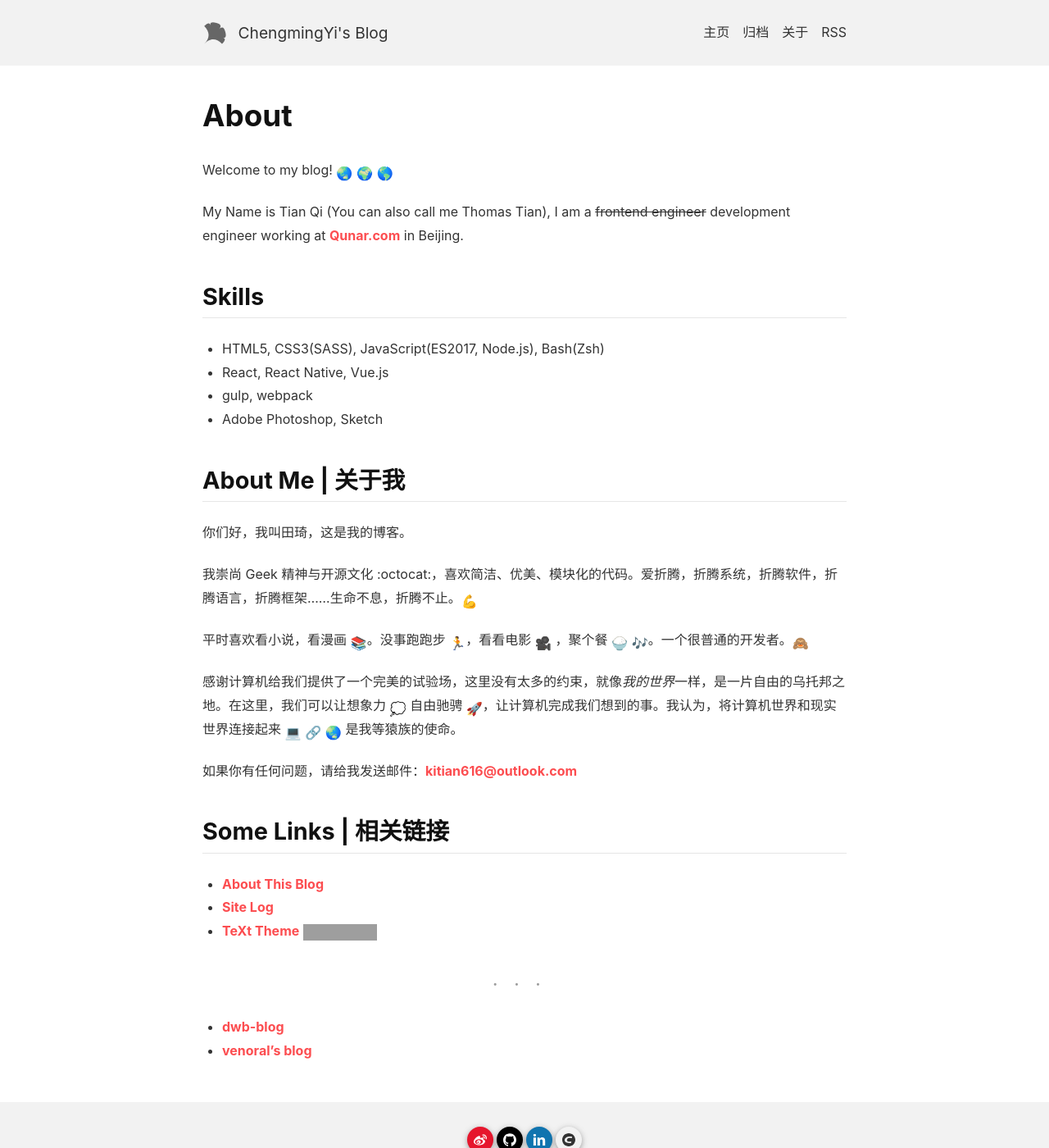
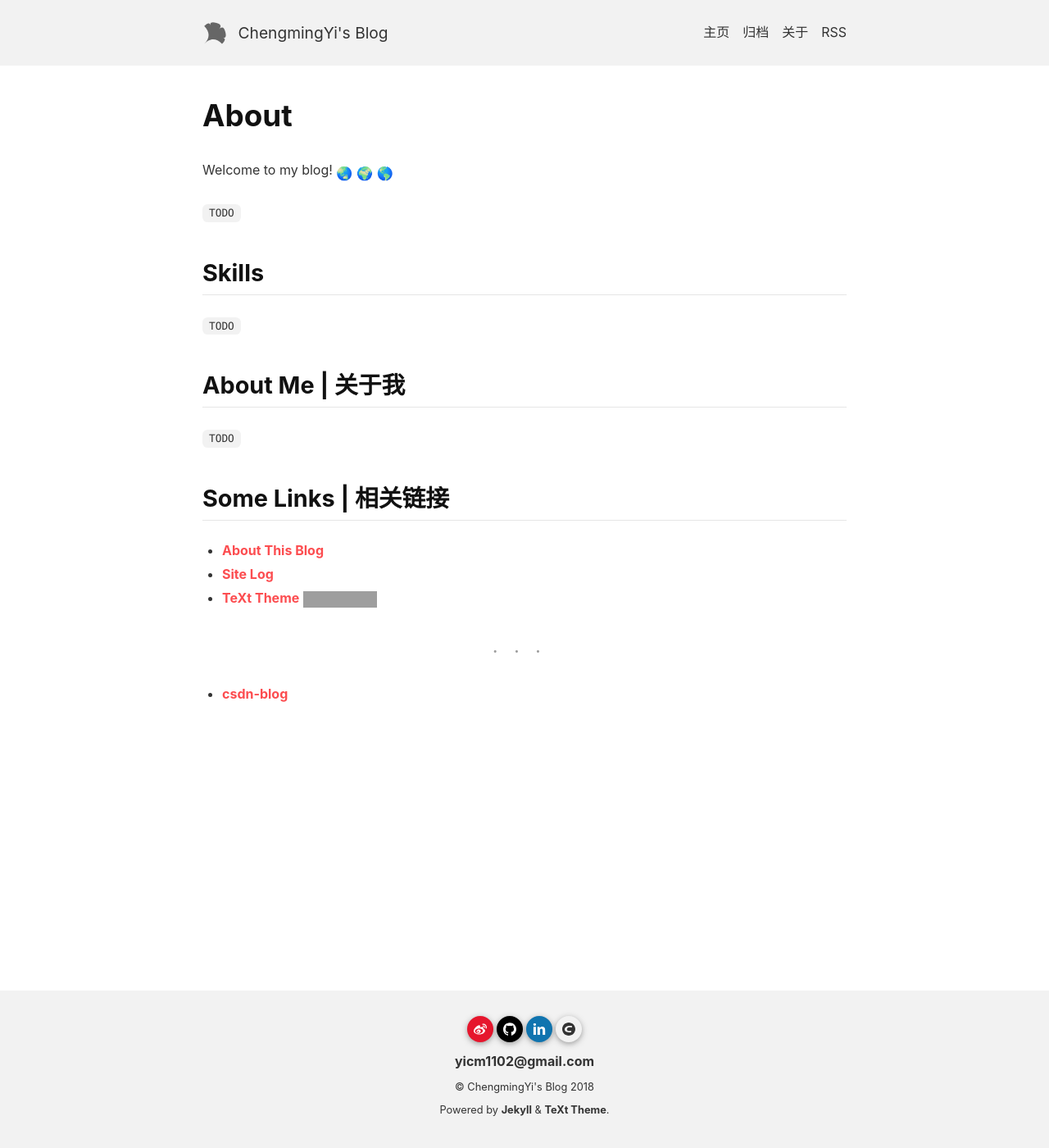
Before and after one commit to yicm/yicm.github.io, a Jekyll site: the page built from blog/about.md, in a window 1280 px wide and 1400 px high. Shown: the whole window at 82% size. Built offline with Jekyll 4.4.1, drawn with Linux system fonts in a browser that asks for light colours; nearby versions of some CDN libraries; emoji names are drawn with the system emoji font; comment, search, counter and statistics services are not loaded; grey boxes are pictures that could not be loaded.

Commit message:
Update 'about me'

```diff
--- a/blog/about.md
+++ b/blog/about.md
@@ -5,39 +5,26 @@ key: page-about
 ---
 Welcome to my blog! :earth_asia: :earth_africa: :earth_americas:
 
-My Name is Tian Qi (You can also call me Thomas Tian), I am a ~~frontend engineer~~ development engineer working at [Qunar.com](https://www.qunar.com) in Beijing.
+`TODO`
 
 ## Skills
 
-- HTML5, CSS3(SASS), JavaScript(ES2017, Node.js), Bash(Zsh)
-- React, React Native, Vue.js
-- gulp, webpack
-- Adobe Photoshop, Sketch
+`TODO`
 
 <!--more-->
 
 ## About Me | 关于我
 
-你们好，我叫田琦，这是我的博客。
-
-我崇尚 Geek 精神与开源文化 :octocat:，喜欢简洁、优美、模块化的代码。爱折腾，折腾系统，折腾软件，折腾语言，折腾框架……生命不息，折腾不止。:muscle:
-
-平时喜欢看小说，看漫画 :books:。没事跑跑步 :runner:，看看电影 :movie_camera: ，聚个餐 :rice: :notes:。一个很普通的开发者。:see_no_evil:
-
-感谢计算机给我们提供了一个完美的试验场，这里没有太多的约束，就像*我的世界*一样，是一片自由的乌托邦之地。在这里，我们可以让想象力 :thought_balloon: 自由驰骋 :rocket:，让计算机完成我们想到的事。我认为，将计算机世界和现实世界连接起来 :computer: :link: :earth_asia: 是我等猿族的使命。
-
-如果你有任何问题，请给我发送邮件：[kitian616@outlook.com](mailto:kitian616@outlook.com)
+`TODO`
 
 ## Some Links | 相关链接
 
-- [About This Blog](/blog/2015/10/14/about-this-blog.html)
+- [About This Blog](/blog/2018/04/09/About-This-Blog.html)
 
 - [Site Log](/blog/site-log.html)
 
-- [TeXt Theme](https://github.com/kitian616/jekyll-TeXt-theme) [![GitHub stars](https://img.shields.io/github/stars/kitian616/jekyll-TeXt-theme.svg?style=social&label=Stars)]()
+- [TeXt Theme](https://github.com/freeape/jekyll-TeXt-theme) [![GitHub stars](https://img.shields.io/github/stars/freeape/jekyll-TeXt-theme.svg?style=social&label=Stars)]()
 
 ---
 
-- [dwb-blog](http://dwbbb.com/)
-
-- [venoral's blog](http://www.cnblogs.com/venoral)
+- [csdn-blog](https://blog.csdn.net/freeape)
```
Also changed, not shown: _posts/2018-04-09-About-this-blog.md (added, +1 -0 lines).
